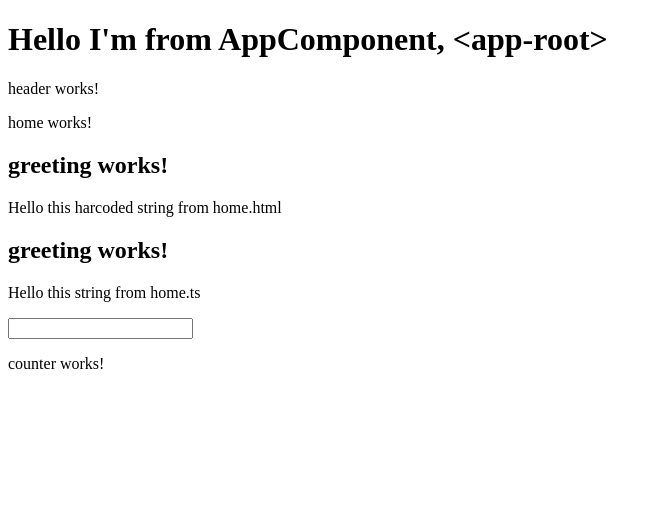
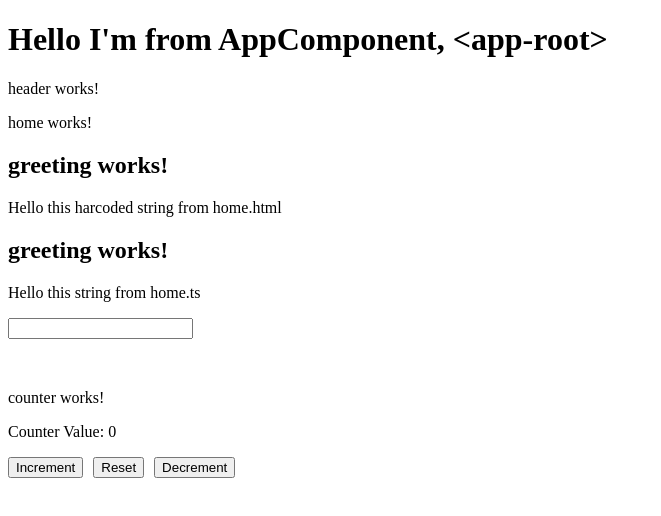
Before and after one commit to n0tx/angular-17, an Angular app: page / in a window 1280 px wide. Shown: the top 516 px of the page, without its empty margins (0-661 px from the left). Built offline with nearby package versions, Linux system fonts and the light colour scheme.

Commit message:
menambahkan logic increment, decrement, reset pada komponen counter menambahkan tampilan button, pesan dalam paragraf tag dan css style pada komponen counter

```diff
--- a/src/app/components/counter/counter.component.html
+++ b/src/app/components/counter/counter.component.html
@@ -1 +1,8 @@
-<p>counter works!</p>
+<div>
+  <p>{{ counterMessage() }}</p>
+  <p>Counter Value: {{ counterValue() }}</p>
+</div>
+
+<button (click)="increment()">Increment</button>
+<button (click)="reset()">Reset</button>
+<button (click)="decrement()">Decrement</button>
--- a/src/app/components/counter/counter.component.scss
+++ b/src/app/components/counter/counter.component.scss
@@ -0,0 +1,6 @@
+div {
+  margin-top: 50px;
+}
+button {
+  margin-inline-end: 10px;
+}
--- a/src/app/components/counter/counter.component.ts
+++ b/src/app/components/counter/counter.component.ts
@@ -1,12 +1,24 @@
-import { Component } from '@angular/core';
+import { Component, signal } from '@angular/core';
 
 @Component({
   selector: 'app-counter',
   standalone: true,
   imports: [],
   templateUrl: './counter.component.html',
-  styleUrl: './counter.component.scss'
+  styleUrl: './counter.component.scss',
 })
 export class CounterComponent {
+  counterMessage = signal('counter works!');
 
+  counterValue = signal(0);
+
+  increment() {
+    this.counterValue.update((val) => val + 1);
+  }
+  decrement() {
+    this.counterValue.update((val) => val - 1);
+  }
+  reset() {
+    this.counterValue.set(0);
+  }
 }
```
